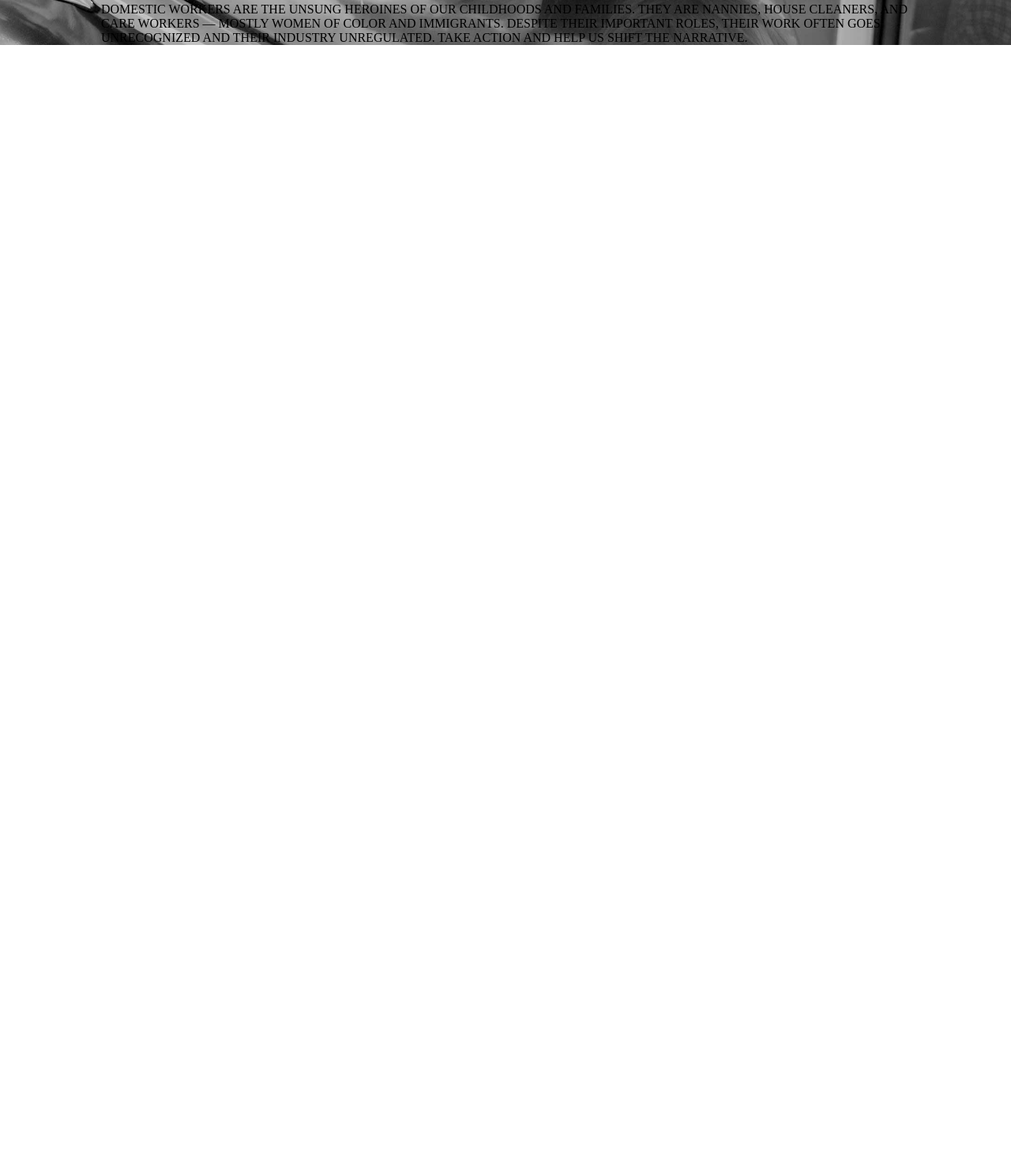
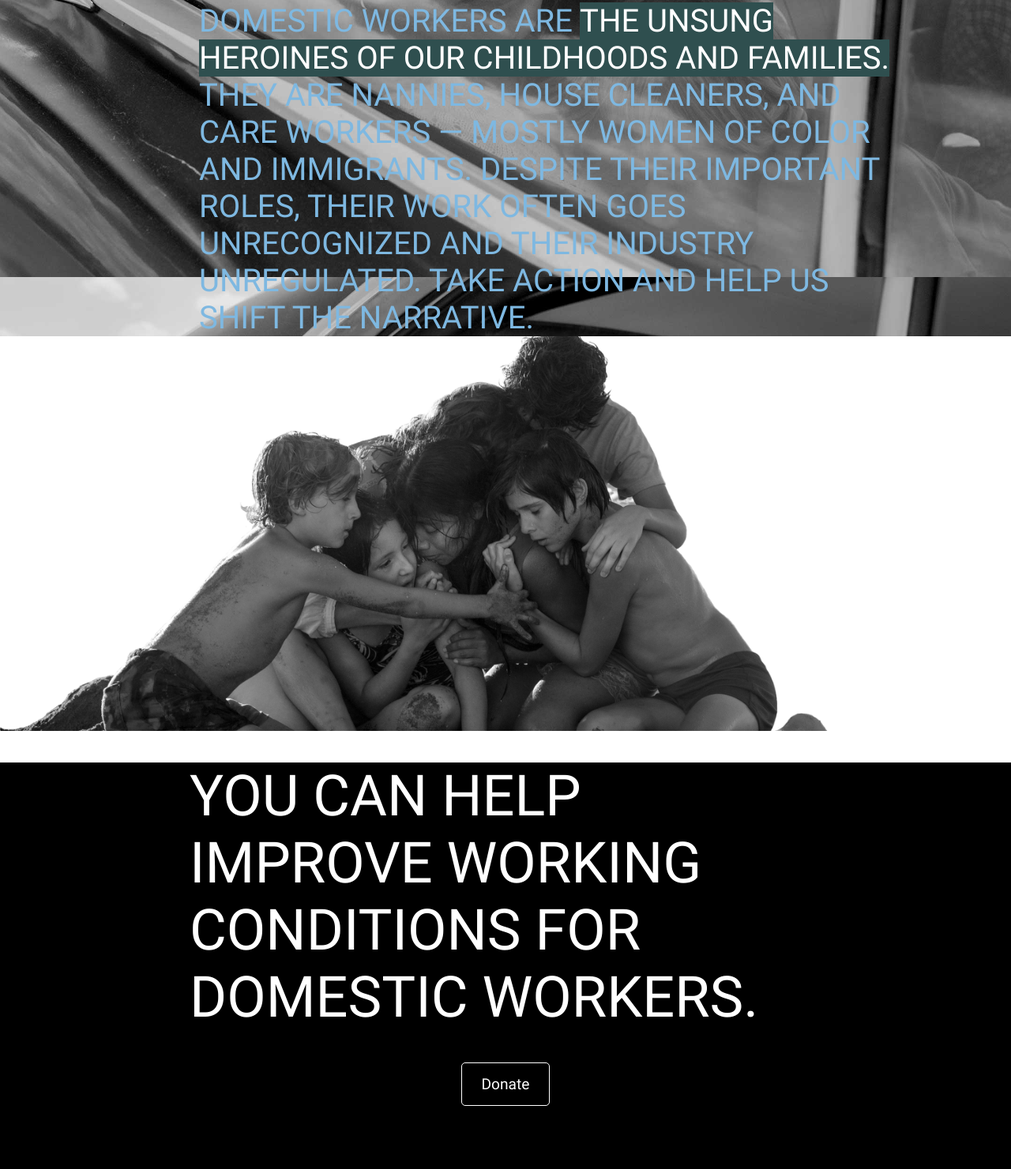
Before and after one commit to CatalinBarbu/Roma-Projekt, a plain HTML site: page index.html in a window 1280 px wide. Shown: the part 5249-6730 px from the top of the page at 79% size. Before the commit the page ends 5306 px from the top, so only its background shows below. Drawn offline with Linux system fonts and the light colour scheme.

Commit message:
css-update

```diff
--- a/assets/css/style.css
+++ b/assets/css/style.css
@@ -17,7 +17,7 @@ body {
   box-sizing: border-box;
 }
 header {
-  background-image: url(../img/cleo-topper.jpg);
+  background-image: url("../img/cleo-topper.jpg");
   background-attachment: fixed;
   background-position: center;
   background-repeat: no-repeat;
@@ -135,3 +135,45 @@ header {
   background-color: darkslategray;
   color: white;
 }
+.paragraf {
+  color: #7eb8e1;
+  font-size: 2.5rem;
+  font-family: "Roboto";
+  width: 100%;
+  max-width: 900px;
+  margin-left: auto;
+}
+.paragraf span {
+  background-color: darkslategray;
+  color: white;
+}
+.imgFamily {
+  background-image: url("../img/kid.png");
+  background-attachment: fixed;
+  background-position: center;
+  background-repeat: no-repeat;
+  background-size: cover;
+  width: 100%;
+  max-width: 1600px;
+  height: 500px;
+}
+.bgdBlack {
+  background-color: black;
+  color: white;
+  padding-bottom: 10vh;
+  font-family: "Roboto";
+}
+.bgdBlack p:first-of-type {
+  font-size: 4.5rem;
+  width: 100%;
+  max-width: 800px;
+  margin: 5vh auto;
+}
+.bgdBlack p:last-of-type {
+  width: max-content;
+  margin: 0 auto;
+  font-size: 1.2rem;
+  padding: 15px 25px;
+  border: 1px solid white;
+  border-radius: 5px;
+}
--- a/index.html
+++ b/index.html
@@ -54,14 +54,21 @@
       </section>
       <section class="paragraf">
         <p>
-          DOMESTIC WORKERS ARE THE UNSUNG HEROINES OF OUR CHILDHOODS AND
-          FAMILIES. THEY ARE NANNIES, HOUSE CLEANERS, AND CARE WORKERS — MOSTLY
-          WOMEN OF COLOR AND IMMIGRANTS. DESPITE THEIR IMPORTANT ROLES, THEIR
-          WORK OFTEN GOES UNRECOGNIZED AND THEIR INDUSTRY UNREGULATED. TAKE
-          ACTION AND HELP US SHIFT THE NARRATIVE.
+          DOMESTIC WORKERS ARE
+          <span>THE UNSUNG HEROINES OF OUR CHILDHOODS AND FAMILIES.</span> THEY
+          ARE NANNIES, HOUSE CLEANERS, AND CARE WORKERS — MOSTLY WOMEN OF COLOR
+          AND IMMIGRANTS. DESPITE THEIR IMPORTANT ROLES, THEIR WORK OFTEN GOES
+          UNRECOGNIZED AND THEIR INDUSTRY UNREGULATED. TAKE ACTION AND HELP US
+          SHIFT THE NARRATIVE.
         </p>
       </section>
     </header>
-    <footer></footer>
+    <footer>
+      <section class="imgFamily"></section>
+      <section class="bgdBlack">
+        <p>YOU CAN HELP IMPROVE WORKING CONDITIONS FOR DOMESTIC WORKERS.</p>
+        <p>Donate</p>
+      </section>
+    </footer>
   </body>
 </html>
```
